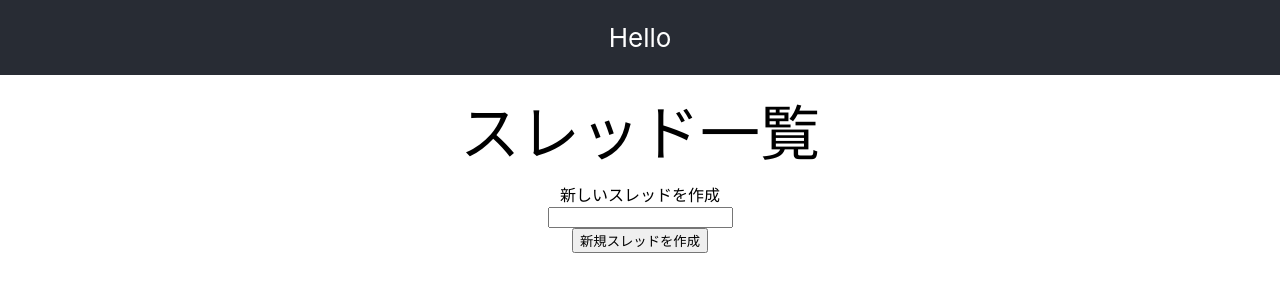
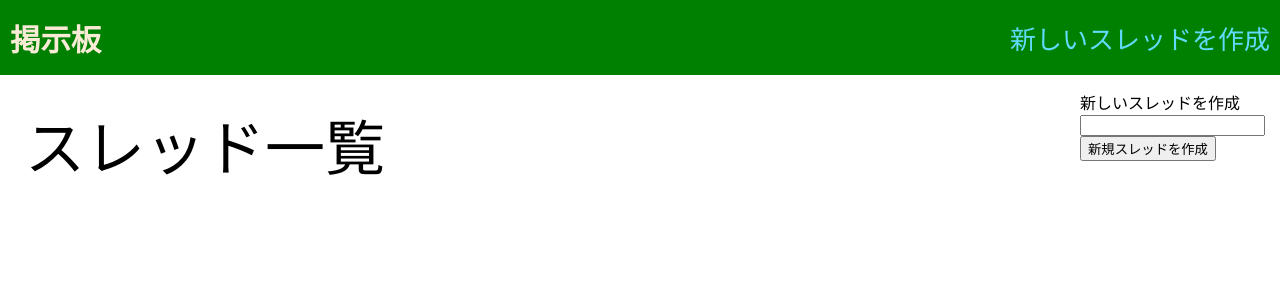
Before and after one commit to SilkZwx/bulletin-board, a React (Create React App) app: page / in a window 1280 px wide. Shown: the top 300 px of the page. Built offline with nearby package versions, Linux system fonts and the light colour scheme; no server answers.

Commit message:
新規スレッド作成ページを追加

```diff
--- a/package.json
+++ b/package.json
@@ -8,6 +8,7 @@
     "@testing-library/user-event": "^13.2.1",
     "react": "^18.2.0",
     "react-dom": "^18.2.0",
+    "react-router-dom": "^6.10.0",
     "react-scripts": "5.0.1",
     "web-vitals": "^2.1.0"
   },
--- /dev/null
+++ b/src/AddThreadPage.css
@@ -0,0 +1,5 @@
+.Add-thread {
+  margin: auto;
+  width: 500px;
+  height: 100px;
+}
--- /dev/null
+++ b/src/AddThreadPage.js
@@ -0,0 +1,10 @@
+import React from "react";
+import { AddThread } from "./AddThread";
+
+export const AddThreadPage = () => {
+  return (
+    <div className="Add-thread">
+        {AddThread()}
+    </div>
+  );
+}
--- a/src/App.css
+++ b/src/App.css
@@ -14,10 +14,10 @@
 }
 
 .App-header {
-  background-color: #282c34;
+  background-color: green;
   height: 75px;
   display: flex;
-  flex-direction: column;
+  flex-direction: row;
   align-items: center;
   justify-content: center;
   font-size: calc(10px + 2vmin);
@@ -26,6 +26,13 @@
 
 .App-link {
   color: #61dafb;
+  margin-left: auto;
+  padding: 10px;
+}
+
+.App-title {
+  color: antiquewhite;
+  padding: 10px;
 }
 
 @keyframes App-logo-spin {
--- a/src/App.js
+++ b/src/App.js
@@ -1,18 +1,23 @@
 import './App.css';
-import { ThreadList } from './ThreadList';
-import { AddThread } from './AddThread';
+import { BrowserRouter, Link} from 'react-router-dom';
+import { Router } from './Router';
+
 
 function App() {
   return (
-    <div className="App">
-      <header className="App-header">
-        Hello
-      </header>
-      <div>
-        {ThreadList()}
-        {AddThread()}
+    <BrowserRouter>
+      <div className="App">
+        <header className="App-header">
+          <h3 className="App-title">
+            <Link to={"/"} style={{ textDecoration: 'none', color: 'inherit'  }}>掲示板</Link>
+          </h3>
+          <div className="App-link">
+            <Link to={"/Thread/new"} style={{ textDecoration: 'none', color: 'inherit' }}>新しいスレッドを作成</Link>
+          </div>
+        </header>
       </div>
-    </div>
+      <Router />
+    </BrowserRouter>
   );
 }
 
--- /dev/null
+++ b/src/HomePage.css
@@ -0,0 +1,12 @@
+.Page {
+  display: flex;
+}
+
+.Thread-list {
+  padding: 15px;
+}
+
+.Add-thread {
+  margin-left: auto;
+  padding: 15px;
+}
--- /dev/null
+++ b/src/HomePage.js
@@ -0,0 +1,17 @@
+import React from "react";
+import './HomePage.css';
+import { AddThread } from "./AddThread";
+import { ThreadList } from "./ThreadList";
+
+export const HomePage = () => {
+  return (
+    <div className="Page">
+      <div className="Thread-list">
+        {ThreadList()}
+      </div>
+      <div className="Add-thread">
+        {AddThread()}
+      </div>
+    </div>
+  );
+}
--- /dev/null
+++ b/src/Router.js
@@ -0,0 +1,12 @@
+import { Routes, Route } from 'react-router-dom';
+import { HomePage } from './HomePage';
+import { AddThreadPage} from './AddThreadPage';
+
+export const Router = () => {
+  return (
+    <Routes>
+      <Route path='/*' element={<HomePage />} />
+      <Route path='/Thread/new' element={<AddThreadPage />} />
+    </Routes>
+  );
+}
```
Also changed, not shown: 1 other file (tests, documents, lock files or other folders).
